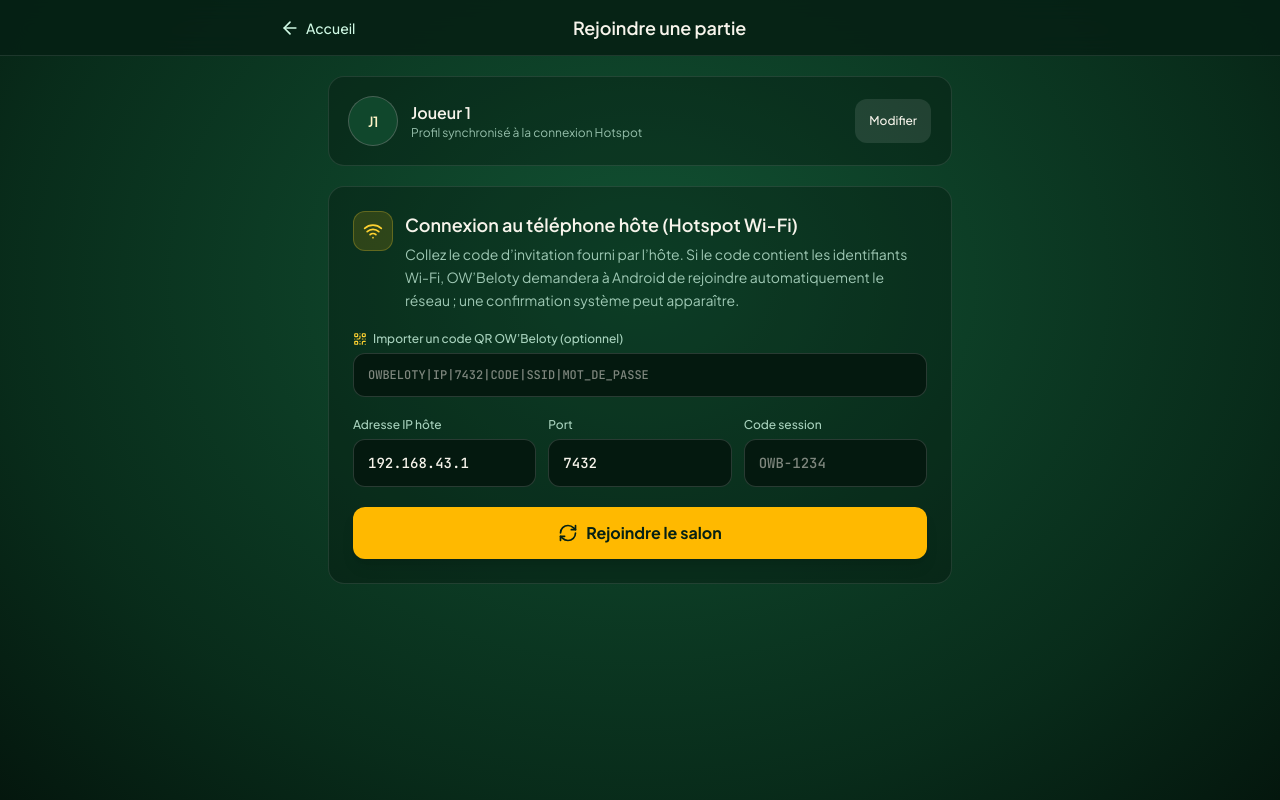
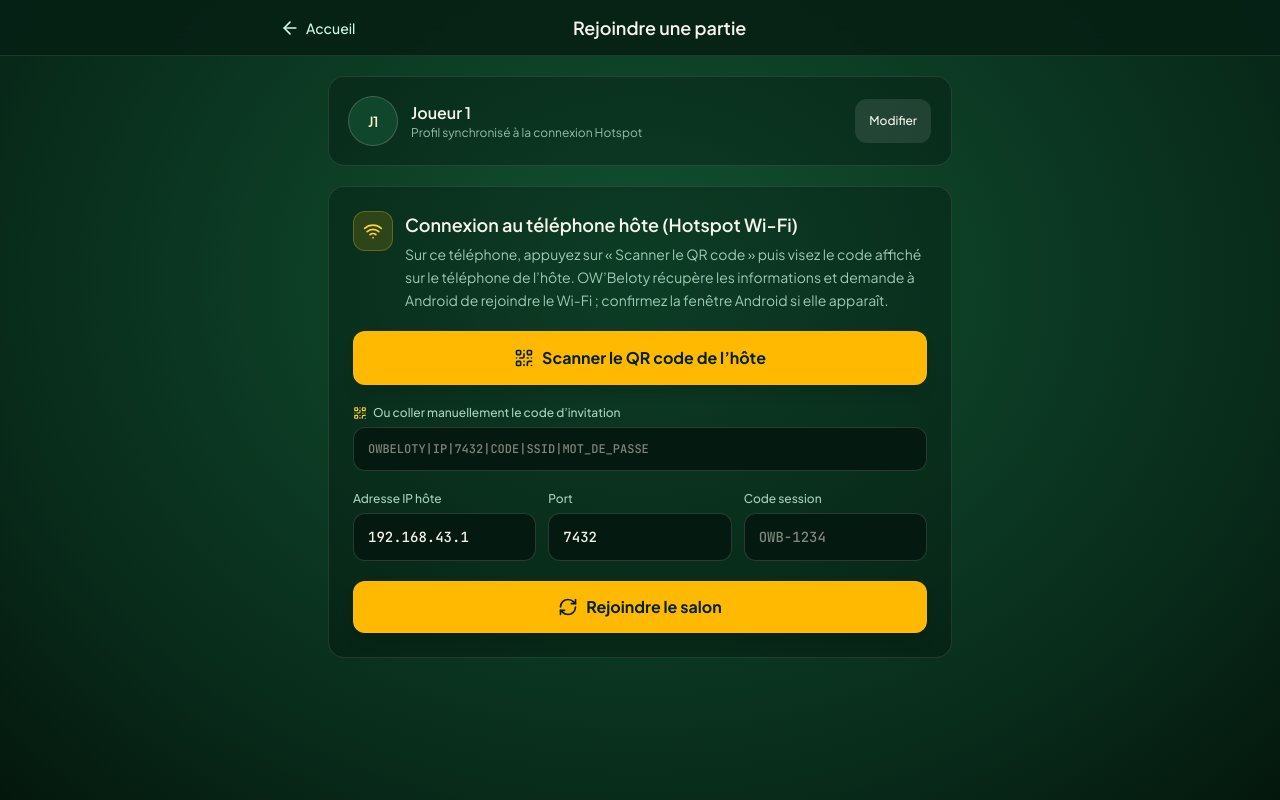
Before and after one commit to apploumproject-wq/OW-Beloty, a React (Vite) app: page / in a window 1280 px wide. Both pictures are taken after a click on the button 823 px from the left and 229 px from the top of the page. Built offline with nearby package versions, Linux system fonts and the light colour scheme; what @capacitor/core would draw is missing.

Commit message:
feat: scan multiplayer room QR invitations in app

```diff
--- a/src/components/JoinMatchView.tsx
+++ b/src/components/JoinMatchView.tsx
@@ -1,4 +1,5 @@
 import React, { useState } from 'react';
+import { BarcodeFormat, BarcodeScanner } from '@capacitor-mlkit/barcode-scanning';
 import {
   AlertCircle,
   CheckCircle2,
@@ -85,6 +86,7 @@ export const JoinMatchView: React.FC<JoinMatchViewProps> = ({
   const [wifiCredentials, setWifiCredentials] = useState<{ ssid: string; password: string } | undefined>();
   const [qrInput, setQrInput] = useState('');
   const [qrFeedback, setQrFeedback] = useState<string | null>(null);
+  const [isScanningQr, setIsScanningQr] = useState(false);
 
   const handleApplyQrText = (value: string) => {
     setQrInput(value);
@@ -102,6 +104,43 @@ export const JoinMatchView: React.FC<JoinMatchViewProps> = ({
     if (parsed.sessionCode) setSessionCode(parsed.sessionCode);
     if (parsed.ssid && parsed.password) setWifiCredentials({ ssid: parsed.ssid, password: parsed.password });
     setQrFeedback('Paramètres extraits du code QR OW’Beloty.');
+  };
+
+  const handleScanQr = async () => {
+    let listener: Awaited<ReturnType<typeof BarcodeScanner.addListener>> | null = null;
+    try {
+      const permission = await BarcodeScanner.requestPermissions();
+      if (permission.camera !== 'granted') {
+        setQrFeedback("L’autorisation d’utiliser la caméra est nécessaire pour scanner l’invitation.");
+        return;
+      }
+
+      setIsScanningQr(true);
+      document.body.classList.add('barcode-scanner-active');
+      listener = await BarcodeScanner.addListener('barcodesScanned', async ({ barcodes }) => {
+        const value = barcodes.find((barcode) => barcode.rawValue)?.rawValue;
+        if (!value) return;
+        await listener?.remove();
+        listener = null;
+        await BarcodeScanner.stopScan();
+        document.body.classList.remove('barcode-scanner-active');
+        setIsScanningQr(false);
+        handleApplyQrText(value);
+      });
+      await BarcodeScanner.startScan({ formats: [BarcodeFormat.QrCode] });
+    } catch (error) {
+      await listener?.remove();
+      try { await BarcodeScanner.stopScan(); } catch { /* scanner déjà arrêté */ }
+      document.body.classList.remove('barcode-scanner-active');
+      setIsScanningQr(false);
+      setQrFeedback(error instanceof Error ? error.message : "Impossible d’ouvrir le scanner QR.");
+    }
+  };
+
+  const handleCancelQrScan = async () => {
+    try { await BarcodeScanner.stopScan(); } catch { /* scanner déjà arrêté */ }
+    document.body.classList.remove('barcode-scanner-active');
+    setIsScanningQr(false);
   };
 
   const handleSubmit = (e: React.FormEvent) => {
@@ -240,19 +279,28 @@ export const JoinMatchView: React.FC<JoinMatchViewProps> = ({
                   Connexion au téléphone hôte (Hotspot Wi-Fi)
                 </h2>
                 <p className="text-xs sm:text-sm text-emerald-100/75 mt-1 leading-relaxed">
-                  Collez le code d’invitation fourni par l’hôte. Si le code contient les identifiants Wi-Fi, OW’Beloty demandera à Android de rejoindre automatiquement le réseau ; une confirmation système peut apparaître.
+                  Sur ce téléphone, appuyez sur « Scanner le QR code » puis visez le code affiché sur le téléphone de l’hôte. OW’Beloty récupère les informations et demande à Android de rejoindre le Wi-Fi ; confirmez la fenêtre Android si elle apparaît.
                 </p>
               </div>
             </div>
 
-            {/* Import rapide par texte QR */}
+            <button
+              type="button"
+              onClick={() => void handleScanQr()}
+              className="w-full min-h-[54px] px-5 py-3 rounded-xl bg-amber-400 hover:bg-amber-300 text-[#062114] font-bold text-base flex items-center justify-center gap-2 shadow-lg cursor-pointer"
+            >
+              <QrCode className="w-5 h-5" />
+              Scanner le QR code de l’hôte
+            </button>
+
+            {/* Import manuel de secours */}
             <div className="flex flex-col gap-1.5">
               <label
                 htmlFor="qr-paste-input"
                 className="text-xs font-medium text-emerald-100/80 flex items-center gap-1.5"
               >
                 <QrCode className="w-3.5 h-3.5 text-amber-300" />
-                <span>Importer un code QR OW’Beloty (optionnel)</span>
+                <span>Ou coller manuellement le code d’invitation</span>
               </label>
               <input
                 id="qr-paste-input"
@@ -346,6 +394,19 @@ export const JoinMatchView: React.FC<JoinMatchViewProps> = ({
           </form>
         )}
       </main>
+      {isScanningQr && (
+        <div className="qr-scanner-modal">
+          <div className="w-full max-w-sm rounded-2xl bg-[#062114]/95 border border-amber-300/40 p-5 text-center shadow-2xl">
+            <QrCode className="w-9 h-9 text-amber-300 mx-auto mb-2" />
+            <h2 className="text-lg font-bold text-[#F7F4EB]">Scanner l’invitation OW’Beloty</h2>
+            <p className="text-sm text-emerald-100/80 mt-1">Placez le QR code de l’hôte dans le cadre de la caméra.</p>
+            <button type="button" onClick={() => void handleCancelQrScan()} className="mt-4 min-h-[44px] px-5 rounded-xl bg-white/15 text-white font-semibold">
+              Annuler le scan
+            </button>
+          </div>
+        </div>
+      )}
+
     </div>
   );
 };
```
